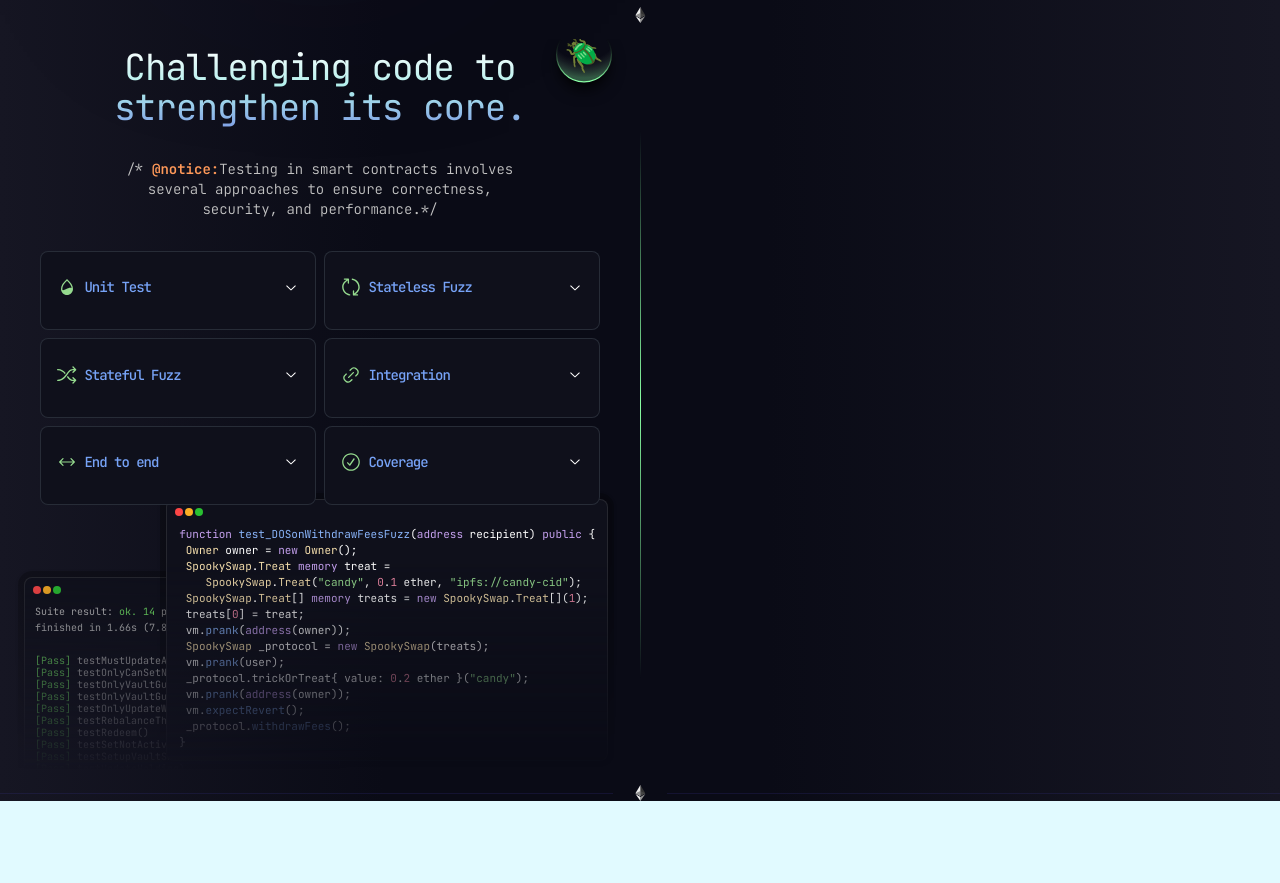
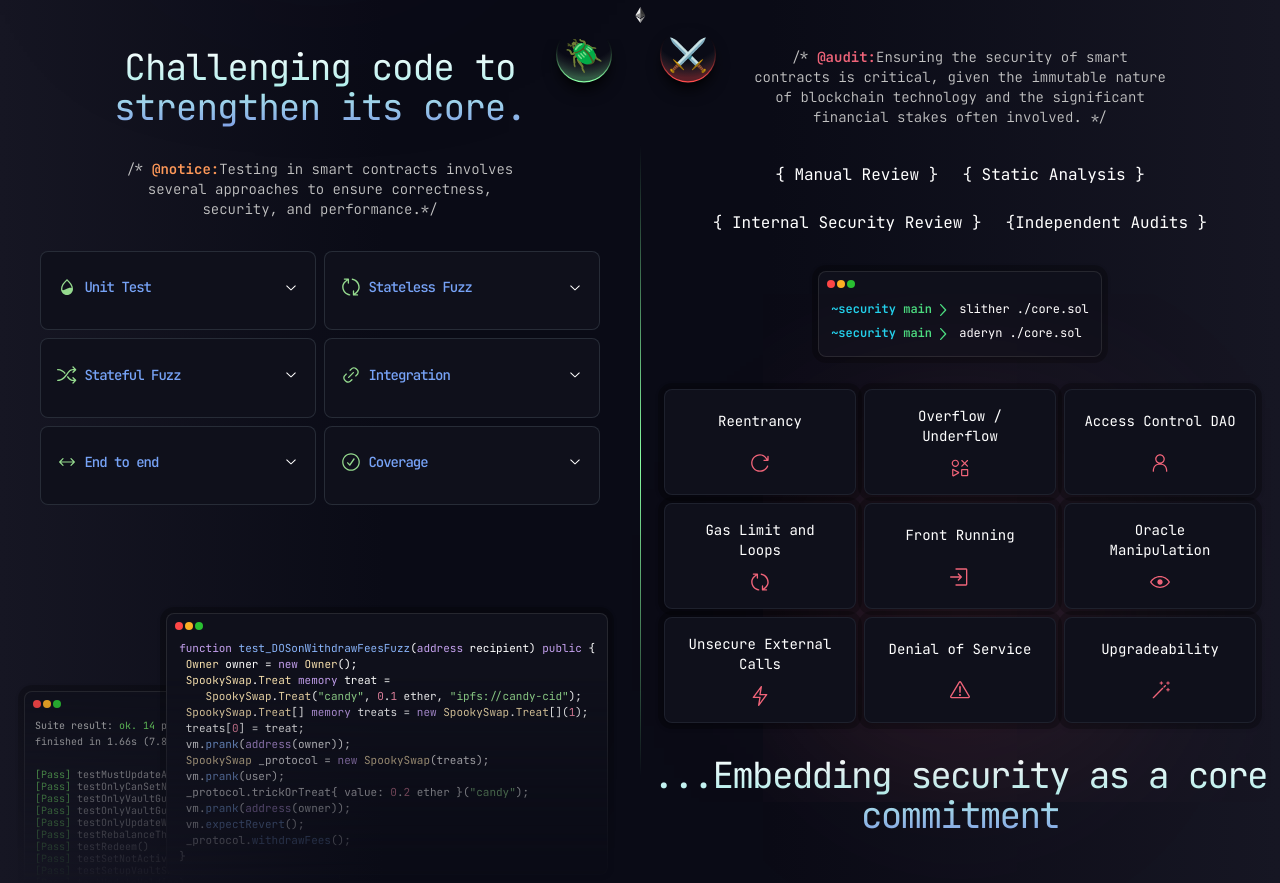
Before and after one commit to Artemides/edm-ethereum, a Next.js app: page / in a window 1280 px wide. Shown: the part 1760-2643 px from the top of the page. Before the commit the page ends 2577 px from the top, so only its background shows below. Built offline with nearby package versions, Linux system fonts and the light colour scheme.

Commit message:
display common security risks

```diff
--- a/src/app/page.tsx
+++ b/src/app/page.tsx
@@ -6,6 +6,7 @@ import { Header } from "@/components/portfolio/header";
 import { Ether } from "@/components/portfolio/icons/socials-icons";
 import { SectionDesign } from "@/components/portfolio/section-design";
 import { SectionDevelop } from "@/components/portfolio/section-develop";
+import { SectionSecurity } from "@/components/portfolio/section-security";
 import { SectionTest } from "@/components/portfolio/section-test";
 
 import { Socials } from "@/components/portfolio/socials";
@@ -65,9 +66,7 @@ const Portfolio: NextPage = () => {
       </div>
       <div className="relative grid grid-cols-2 flash-light before:via-[#89FFA3]">
         <SectionTest />
-      </div>
-      <div className="divider  before:bg-indigo-900/25 before:h-[1px] after:h-[1px] after:bg-indigo-900/25">
-        <Ether className="w-12" />
+        <SectionSecurity />
       </div>
     </div>
   );
--- /dev/null
+++ b/src/components/portfolio/section-security.tsx
@@ -0,0 +1,130 @@
+import { topics } from "@/utils/data";
+import React from "react";
+import { Bubble } from "./bubble";
+import { Window } from "./window-tab";
+import {
+  ChevronRightIcon,
+  EnterIcon,
+  ExclamationTriangleIcon,
+  EyeOpenIcon,
+  LightningBoltIcon,
+  MagicWandIcon,
+  MixIcon,
+  PersonIcon,
+  ReloadIcon,
+  UpdateIcon,
+} from "@radix-ui/react-icons";
+
+const commonVulnerabilities = [
+  {
+    text: "Reentrancy",
+    icon: <ReloadIcon />,
+  },
+  {
+    text: "Overflow / Underflow",
+    icon: <MixIcon />,
+  },
+  {
+    text: "Access Control DAO",
+    icon: <PersonIcon />,
+  },
+  {
+    text: "Gas Limit and  Loops",
+    icon: <UpdateIcon />,
+  },
+  {
+    text: "Front Running",
+    icon: <EnterIcon />,
+  },
+  {
+    text: "Oracle Manipulation",
+    icon: <EyeOpenIcon />,
+  },
+  {
+    text: "Unsecure External Calls",
+    icon: <LightningBoltIcon />,
+  },
+  {
+    text: "Denial of Service",
+    icon: <ExclamationTriangleIcon />,
+  },
+  {
+    text: "Upgradeability",
+    icon: <MagicWandIcon />,
+  },
+];
+
+export const SectionSecurity = () => {
+  const secure = topics.find((t) => t.title == "secure")!;
+  return (
+    <section className="min-height p-2  relative">
+      <Bubble
+        id={`border-gradient-${secure.title}`}
+        className="absolute top-4 left-12 -translate-x-1/2 -translate-y-1/2 w-14 aspect-square "
+        bColor={secure.bColor}
+        bgColor={secure.bgColor}
+      >
+        <span className="absolute text-[32px] top-1/2 left-1/2 -translate-x-1/2 -translate-y-1/2 ">{secure.icon}</span>
+      </Bubble>
+
+      <p className="m-auto leading-5 text-sm text-secondary-content font-light text-center w-2/3">
+        &#47;* <span className="text-[#f06479] font-semibold">@audit:</span>
+        Ensuring the security of smart contracts is critical, given the immutable nature of blockchain technology and
+        the significant financial stakes often involved. *&#47;
+      </p>
+      <div className="flex flex-wrap p-8 gap-4 justify-center text-base [&>p]:m-1 ">
+        <p className=" hover:text-[#f06479]">
+          {"{"} Manual Review {"}"}
+        </p>
+        <p className=" hover:text-[#f06479]">
+          {"{"} Static Analysis {"}"}
+        </p>
+        <p className=" hover:text-[#f06479]">
+          {"{"} Internal Security Review {"}"}
+        </p>
+        <p className=" hover:text-[#f06479]">
+          {"{"}Independent Audits {"}"}
+        </p>
+      </div>
+      <Window className="m-auto">
+        <p className="m-1">
+          <span className="text-cyan-400 font-semibold">~security </span>
+          <span className="text-green-400 font-semibold">main</span>
+          <ChevronRightIcon className="w-5 h-5 inline-block text-green-400" /> slither ./core.sol
+        </p>
+        <p className="m-1">
+          <span className="text-cyan-400 font-semibold">~security </span>
+          <span className="text-green-400 font-semibold">main</span>
+          <ChevronRightIcon className="w-5 h-5 inline-block text-green-400" /> aderyn ./core.sol
+        </p>
+      </Window>
+      <div className="absolute top-2/3 left-1/2 -translate-x-1/2 -translate-y-1/2 shadow-spot shadow-[#f0647955] z-0"></div>
+      <div className="relative  mx-auto grid grid-cols-3 gap-2 m-4 p-4 z-20 text-sm">
+        {commonVulnerabilities.map((v) => (
+          <div
+            key={v.text}
+            className=" bg-[#0F101B] rounded-lg border-[1px]  border-gray-600/25 p-4 grid place-items-center drop-shadow z-0
+            hover:bg-transparent hover:scale-110 transition hover:cursor-pointer hover:backdrop-blur-lg hover:z-20  group
+            "
+          >
+            <span className="mb-3 inline text-[###f2cdcd] text-center">{v.text} </span>
+            {React.cloneElement(v.icon, {
+              className: "w-5 h-5  text-[#f06479] inline group-hover:scale-150 transition",
+            })}{" "}
+          </div>
+        ))}
+      </div>
+      <h2 className=" m-auto text-gradient-title tracking-tighter text-4xl mb-10 text-center">
+        ...Embedding security as a core commitment
+      </h2>
+    </section>
+  );
+};
+
+export const Box = () => {
+  return (
+    <div className="m-auto w-1/2 px-4 py-2  text-base ">
+      <h4 className="text-base text-primary text-center">Manual Review </h4>
+    </div>
+  );
+};
```
